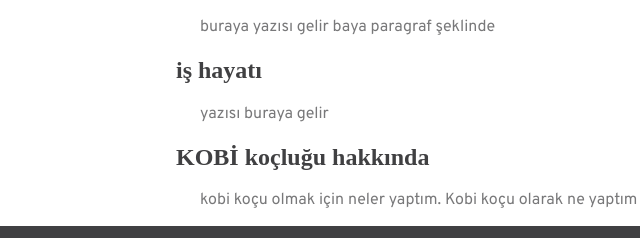
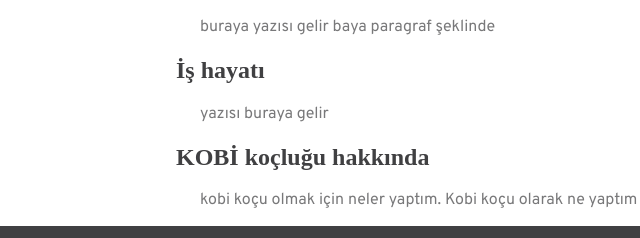
Before and after one commit to kaanbek0/kaanbek0.github.io, a plain HTML site: page b/index.html in a window 1280 px wide. Shown: the part 478-716 px from the top of the page, 64-704 px from the left. Drawn offline with Linux system fonts and the light colour scheme; a web font is replaced by a local one.

Commit message:
Update index.html

```diff
--- a/b/index.html
+++ b/b/index.html
@@ -21,7 +21,7 @@
     <h2>Eğitim</h2>
     <p>buraya yazısı gelir baya paragraf şeklinde</p>
 
-    <h2>iş hayatı</h2>
+    <h2>İş hayatı</h2>
     <p>yazısı buraya gelir</p>
 
     <h2>KOBİ koçluğu hakkında</h2>
```
